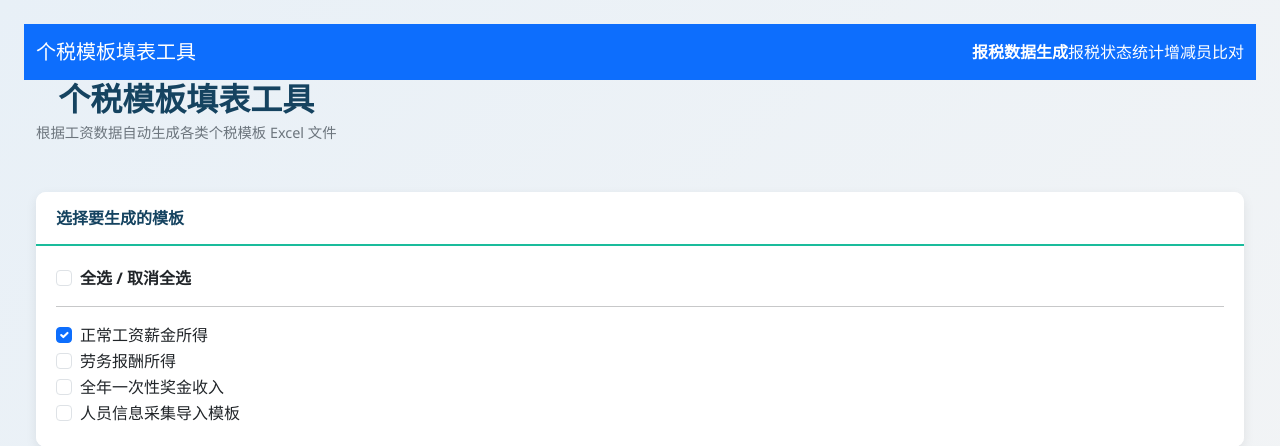
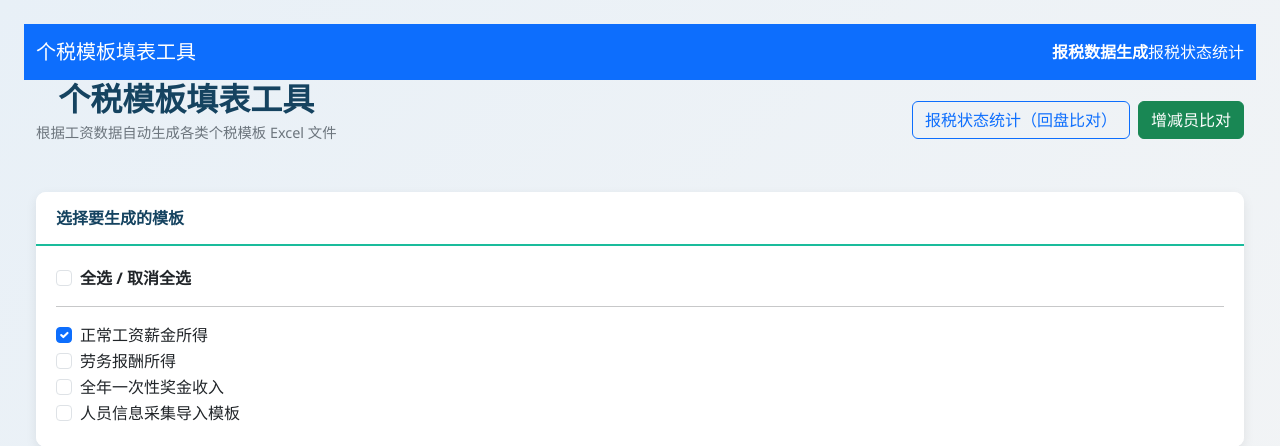
Before and after one commit to wanghannew1/TaxGen, a Flask app: page / in a window 1280 px wide. Shown: the top 446 px of the page. Run offline with Flask 3, Linux system fonts and the light colour scheme; data that the repository does not hold is empty.

Commit message:
feat(ui): move personnel compare entry from navbar to prominent button on home page

```diff
--- a/templates/index.html
+++ b/templates/index.html
@@ -266,7 +266,6 @@
             <div class="d-flex">
                 <a href="/" class="nav-link text-white active fw-bold">报税数据生成</a>
                 <a href="/tax-return" class="nav-link text-white">报税状态统计</a>
-                <a href="/personnel-compare" class="nav-link text-white">增减员比对</a>
             </div>
         </div>
     </nav>
@@ -275,6 +274,10 @@
             <div>
                 <h2>个税模板填表工具</h2>
                 <p>根据工资数据自动生成各类个税模板 Excel 文件</p>
+            </div>
+            <div class="d-flex gap-2">
+                <a href="/tax-return" class="btn btn-outline-primary">报税状态统计（回盘比对）</a>
+                <a href="/personnel-compare" class="btn btn-success">增减员比对</a>
             </div>
         </div>
 
--- a/templates/personnel_compare.html
+++ b/templates/personnel_compare.html
@@ -26,7 +26,6 @@
         <div class="d-flex">
             <a href="/" class="nav-link text-white">报税数据生成</a>
             <a href="/tax-return" class="nav-link text-white">报税状态统计</a>
-            <a href="/personnel-compare" class="nav-link text-white active fw-bold">增减员比对</a>
         </div>
     </div>
 </nav>
--- a/templates/tax_return.html
+++ b/templates/tax_return.html
@@ -36,7 +36,6 @@
         <div class="d-flex">
             <a href="/" class="nav-link text-white">报税数据生成</a>
             <a href="/tax-return" class="nav-link text-white active fw-bold">报税状态统计</a>
-            <a href="/personnel-compare" class="nav-link text-white">增减员比对</a>
         </div>
     </div>
 </nav>
```
